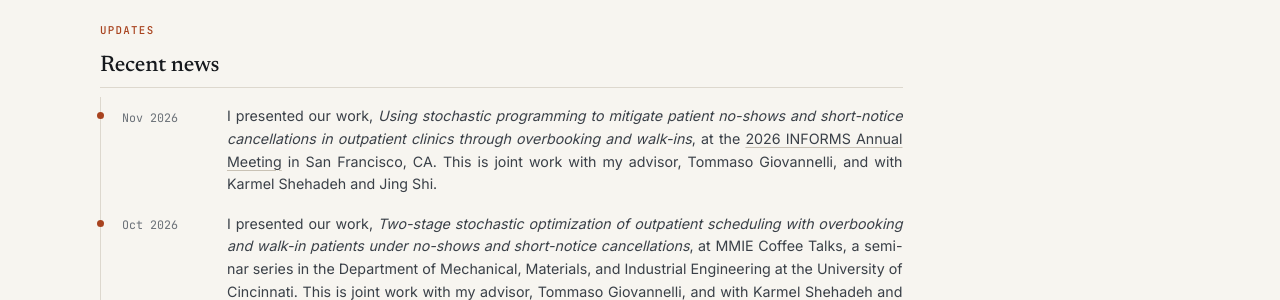
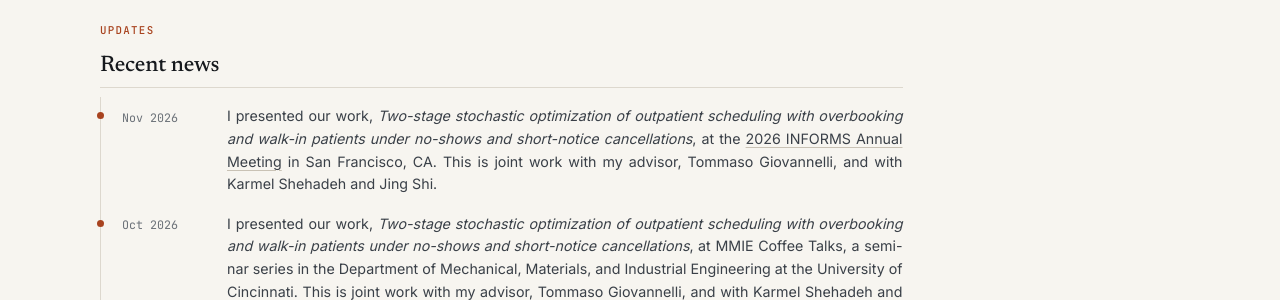
Before and after one commit to amanat-rahman/amanat-rahman.github.io, a Jekyll site: the page built from index.html, in a window 1280 px wide and 900 px high, scrolled down 548 px. Shown: the part 153-453 px from the top of the window. Built offline with Jekyll 4.4.1, drawn with Linux system fonts in a browser that asks for light colours.

Commit message:
Use the paper's current title for the 2026 INFORMS talk in News and Talks
Co-Authored-By: Claude Opus 5.5 <noreply@anthropic.com>
Claude-Session: https://claude.ai/code/session_012gzcHSSbTY5Xckd1ycFgL5

```diff
--- a/_data/news.yml
+++ b/_data/news.yml
@@ -5,8 +5,8 @@
 
 - date: 2026-11-01
   text: >-
-    I presented our work, <em>Using stochastic programming to mitigate patient no-shows and
-    short-notice cancellations in outpatient clinics through overbooking and walk-ins</em>, at the
+    I presented our work, <em>Two-stage stochastic optimization of outpatient scheduling with
+    overbooking and walk-in patients under no-shows and short-notice cancellations</em>, at the
     <a href="https://meetings.informs.org/wordpress/sanfrancisco2026/" target="_blank" rel="noopener">2026 INFORMS Annual Meeting</a>
     in San Francisco, CA. This is joint work with my advisor, Tommaso Giovannelli, and with
     Karmel Shehadeh and Jing Shi.
--- a/_data/talks.yml
+++ b/_data/talks.yml
@@ -3,7 +3,7 @@
 # sort: YYYYMM, used only for ordering within a year.
 
 - type: talk
-  title: Using stochastic programming to mitigate patient no-shows and short-notice cancellations in outpatient clinics through overbooking and walk-ins
+  title: Two-stage stochastic optimization of outpatient scheduling with overbooking and walk-in patients under no-shows and short-notice cancellations
   authors: A. U. Rahman, T. Giovannelli, K. S. Shehadeh, and J. Shi
   venue: 2026 INFORMS Annual Meeting, San Francisco, CA, USA
   date: November 2026
```
